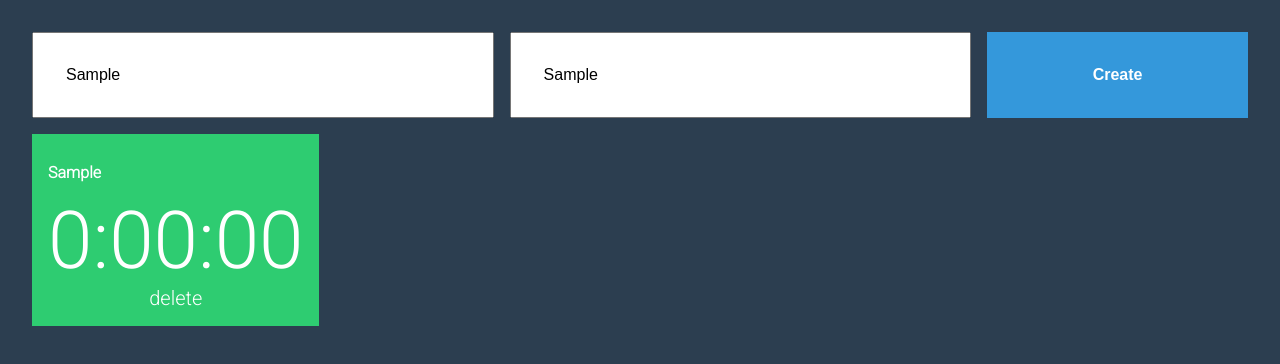
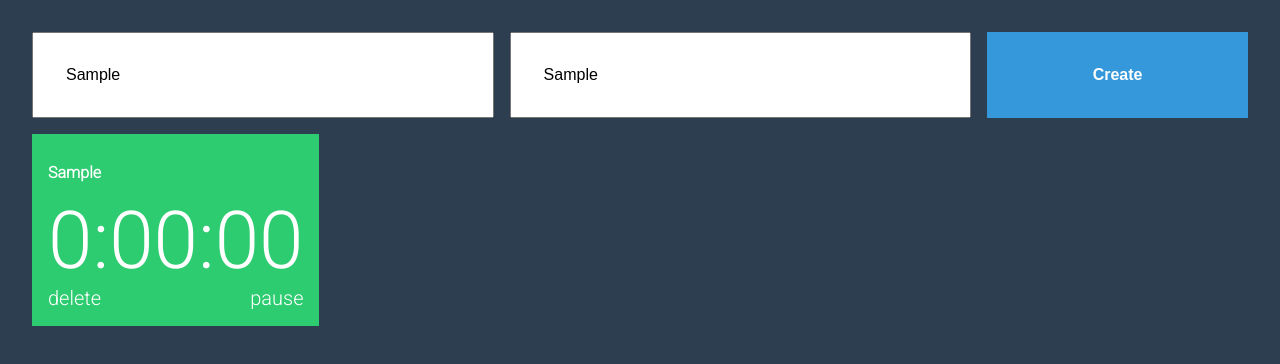
Before and after one commit to jfcorugedo/timers-manager, a React app: page / in a window 1280 px wide. Both pictures are taken after typing "Sample", "Sample" into the empty fields and a click on the button "Create". Built offline with nearby package versions, Linux system fonts and the light colour scheme.

Commit message:
adds pause/resume action to each timer

```diff
--- a/src/app/index.js
+++ b/src/app/index.js
@@ -41,7 +41,7 @@
                 deleteTimer={ this.deleteTimer.bind(this) } />
         </div>);
     }
-};
+}
 
 
 export default App;
--- a/src/app/timer/index.css
+++ b/src/app/timer/index.css
@@ -17,3 +17,12 @@
 .timer .time {
   font-size: 5rem;
 }
+
+.timer .actions {
+  display: flex;
+  justify-content: space-between;
+}
+
+.timer .actions > div {
+  cursor: pointer;
+}
--- a/src/app/timer/index.js
+++ b/src/app/timer/index.js
@@ -8,7 +8,7 @@
     constructor(props) {
         super(props);
         const {name, time} = props;
-        this.state = {name, time, finished: false}
+        this.state = {name, time, finished: false, running: false}
     }
 
     componentDidMount() {
@@ -17,6 +17,7 @@
 
     next() {
         this.timer = setTimeout(() => this.tick(), 1000);
+        this.setState({running: true});
     }
 
     tick() {
@@ -30,7 +31,20 @@
     }
 
     componentWillUnmount() {
+        this.clearTimer();
+    }
+
+    clearTimer() {
         clearTimeout(this.timer);
+    }
+
+    pause(){
+        this.setState({running: false});
+        this.clearTimer();
+    }
+
+    resume() {
+        this.next();
     }
 
     render() {
@@ -40,7 +54,14 @@
             <div className={classNames("timer", { finished }) }>
                 <h2 className="name">{ name }</h2>
                 <div className="time">{ numeral(time).format('00:00:00') }</div>
-                <div onClick={ this.props.deleteTimer }>delete</div>
+                <div className="actions">
+                    <div onClick={ this.props.deleteTimer }>delete</div>
+                    {this.state.running ?
+                        <div onClick={ () => this.pause() }>pause</div>
+                        :
+                        <div onClick={ () => this.resume() }>resume</div>
+                    }
+                </div>
             </div>
         );
     }
```
